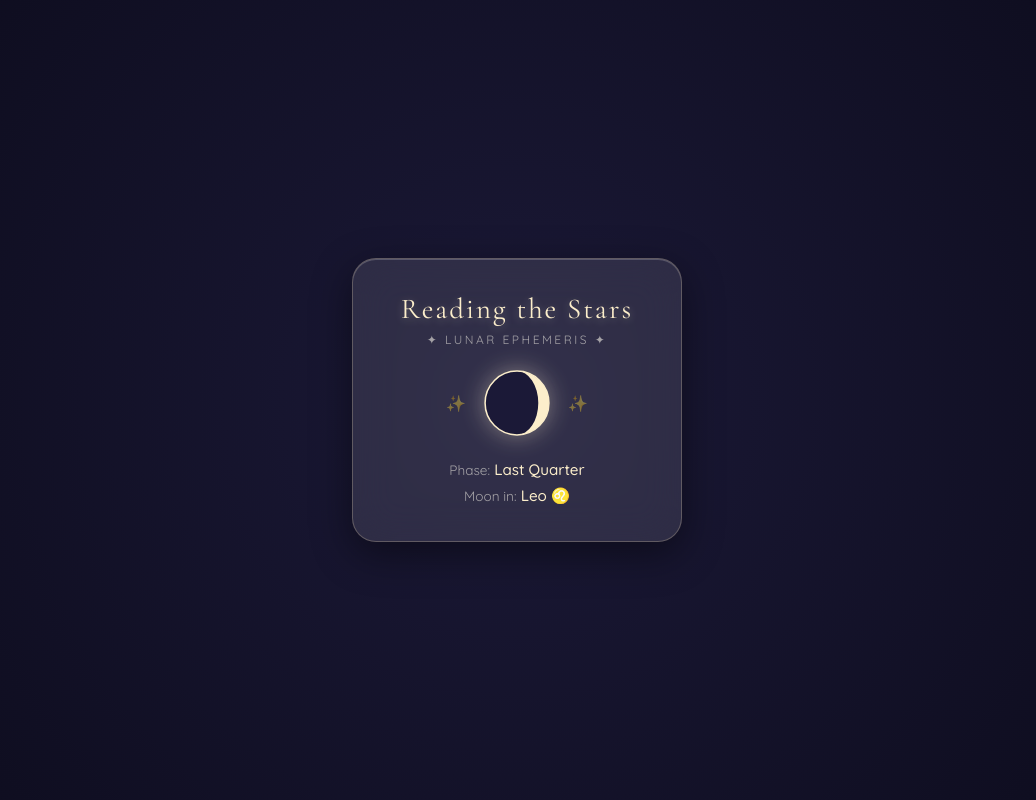
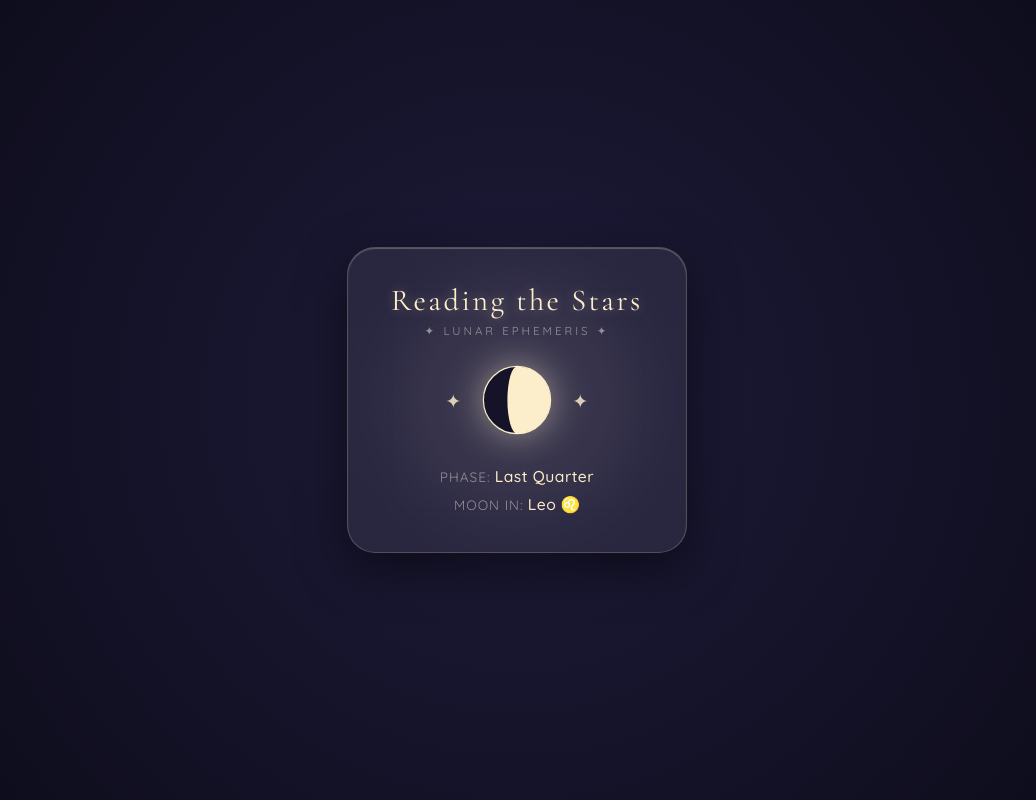
Before and after one commit to hanadunc/moon-phase-widget, a plain HTML site: page index.html in a window 1280 px wide. Shown: the whole page, without its empty margins (123-1159 px from the left). Drawn offline with nearby package versions, Linux system fonts and the light colour scheme; no server answers.

Commit message:
Refine typography, glow effects, and zodiac symbol styling

```diff
--- a/index.html
+++ b/index.html
@@ -4,7 +4,6 @@
     <meta charset="UTF-8">
     <meta name="viewport" content="width=device-width, initial-scale=1.0">
     <title>Reading the Stars</title>
-    <!-- Google Fonts: Cormorant Garamond & Quicksand -->
     <link rel="preconnect" href="https://fonts.googleapis.com">
     <link rel="preconnect" href="https://fonts.gstatic.com" crossorigin>
     <link href="https://fonts.googleapis.com/css2?family=Cormorant+Garamond:ital,wght@0,400;0,600;1,400&family=Quicksand:wght@300;400;500&display=swap" rel="stylesheet">
@@ -17,87 +16,107 @@
             display: flex;
             justify-content: center;
             align-items: center;
-            /* Soft dreamy cosmic gradient */
-            background: radial-gradient(circle at center, #1b1937 0%, #0d0c1d 100%);
+            background: radial-gradient(circle at center, #1e1b3a 0%, #0c0b18 100%);
             font-family: 'Quicksand', sans-serif;
             color: #f3f0e6;
         }
 
-        /* Luminous Frosted Glass Card */
         .widget-card {
-            width: 330px;
-            padding: 32px 26px;
-            border-radius: 24px;
-            background: rgba(255, 255, 255, 0.10);
-            backdrop-filter: blur(20px);
-            -webkit-backdrop-filter: blur(20px);
-            border: 1px solid rgba(243, 224, 185, 0.25);
-            box-shadow: 0 12px 40px 0 rgba(0, 0, 0, 0.45),
-                        inset 0 1px 0 0 rgba(255, 255, 255, 0.2);
+            width: 340px;
+            padding: 34px 28px;
+            border-radius: 28px;
+            background: rgba(255, 255, 255, 0.07);
+            backdrop-filter: blur(24px);
+            -webkit-backdrop-filter: blur(24px);
+            border: 1px solid rgba(252, 238, 203, 0.2);
+            box-shadow: 0 16px 48px 0 rgba(0, 0, 0, 0.5),
+                        inset 0 1px 1px 0 rgba(255, 255, 255, 0.25);
             text-align: center;
             position: relative;
         }
 
+        /* Ambient Glow Effect */
+        .widget-card::before {
+            content: '';
+            position: absolute;
+            top: 50%;
+            left: 50%;
+            transform: translate(-50%, -50%);
+            width: 100%;
+            height: 100%;
+            background: radial-gradient(circle, rgba(252, 238, 203, 0.12) 0%, transparent 70%);
+            z-index: -1;
+            filter: blur(20px);
+            border-radius: 28px;
+        }
+
         .widget-title {
             font-family: 'Cormorant Garamond', serif;
-            font-size: 1.8rem;
+            font-size: 1.9rem;
             font-weight: 400;
-            letter-spacing: 2px;
-            margin-bottom: 6px;
+            letter-spacing: 2.5px;
+            margin-bottom: 4px;
             color: #fceecb;
-            text-shadow: 0 2px 10px rgba(252, 238, 203, 0.3);
+            text-shadow: 0 0 12px rgba(252, 238, 203, 0.35);
         }
 
         .widget-subtitle {
-            font-size: 0.75rem;
-            letter-spacing: 2.5px;
+            font-size: 0.72rem;
+            letter-spacing: 3px;
             text-transform: uppercase;
-            color: rgba(243, 240, 230, 0.6);
-            margin-bottom: 18px;
+            color: rgba(243, 240, 230, 0.5);
+            margin-bottom: 22px;
         }
 
-        /* Cute Illustration Container */
         .illustration-container {
             display: flex;
             justify-content: center;
             align-items: center;
-            margin: 16px 0;
-            position: relative;
+            margin: 18px 0 22px 0;
         }
 
         .sparkle {
             font-size: 1.1rem;
             color: #fceecb;
-            animation: pulse 2.5s infinite ease-in-out;
+            opacity: 0.85;
+            animation: pulse 3s infinite ease-in-out;
         }
 
         @keyframes pulse {
-            0%, 100% { opacity: 0.4; transform: scale(0.9); }
-            50% { opacity: 1; transform: scale(1.1); }
+            0%, 100% { opacity: 0.3; transform: scale(0.9); }
+            50% { opacity: 1; transform: scale(1.15); }
         }
 
         .moon-graphic {
-            width: 76px;
-            height: 76px;
-            margin: 0 12px;
-            filter: drop-shadow(0 0 12px rgba(252, 238, 203, 0.4));
+            width: 80px;
+            height: 80px;
+            margin: 0 16px;
+            filter: drop-shadow(0 0 16px rgba(252, 238, 203, 0.45));
         }
 
         .moon-info {
-            margin-top: 14px;
-            font-size: 0.95rem;
-            line-height: 1.7;
+            margin-top: 10px;
+            font-size: 0.98rem;
+            line-height: 1.8;
             color: rgba(243, 240, 230, 0.85);
         }
 
         .label {
             font-size: 0.85rem;
-            color: rgba(243, 240, 230, 0.6);
+            color: rgba(243, 240, 230, 0.5);
+            letter-spacing: 1px;
+            text-transform: uppercase;
         }
 
         .highlight {
             color: #fceecb;
             font-weight: 500;
+            letter-spacing: 0.5px;
+        }
+
+        .symbol {
+            color: #fceecb;
+            margin-left: 4px;
         }
     </style>
 </head>
@@ -107,19 +126,19 @@
         <p class="widget-subtitle">✦ Lunar Ephemeris ✦</p>
 
         <div class="illustration-container">
-            <span class="sparkle">✨</span>
-            <!-- Cute Stylized Moon Illustration -->
+            <span class="sparkle">✦</span>
             <svg class="moon-graphic" viewBox="0 0 100 100">
-                <circle cx="50" cy="50" r="42" fill="#1b1937" stroke="#fceecb" stroke-width="2" />
-                <!-- Crescent / Phase Shadow Overlay -->
-                <path d="M 50 8 A 42 42 0 0 1 50 92 A 28 42 0 0 0 50 8 Z" fill="#fceecb" />
+                <!-- Base Moon Sphere -->
+                <circle cx="50" cy="50" r="42" fill="#151328" stroke="#fceecb" stroke-width="1.5" />
+                <!-- Illuminated Crescent (Last Quarter / Waning) -->
+                <path d="M 50 8 A 42 42 0 0 1 50 92 A 12 42 0 0 1 50 8 Z" fill="#fceecb" />
             </svg>
-            <span class="sparkle">✨</span>
+            <span class="sparkle">✦</span>
         </div>
 
         <div class="moon-info">
             <p><span class="label">Phase:</span> <span id="moon-phase" class="highlight">Last Quarter</span></p>
-            <p><span class="label">Moon in:</span> <span id="moon-sign" class="highlight">Leo ♌</span></p>
+            <p><span class="label">Moon in:</span> <span id="moon-sign" class="highlight">Leo</span><span class="symbol">♌</span></p>
         </div>
     </div>
 
@@ -147,13 +166,12 @@
             if (zodiacProgress < 0) zodiacProgress += 1;
 
             let signIndex = Math.floor((4 + (zodiacProgress * 12)) % 12);
-            const zodiacSigns = [
-                "Aries ♈", "Taurus ♉", "Gemini ♊", "Cancer ♋",
-                "Leo ♌", "Virgo ♍", "Libra ♎", "Scorpio ♏",
-                "Sagittarius ♐", "Capricorn ♑", "Aquarius ♒", "Pisces ♓"
-            ];
+            const zodiacSigns = ["Aries ♈", "Taurus ♉", "Gemini ♊", "Cancer ♋", "Leo ♌", "Virgo ♍", "Libra ♎", "Scorpio ♏", "Sagittarius ♐", "Capricorn ♑", "Aquarius ♒", "Pisces ♓"];
+            const zodiacNames = ["Aries", "Taurus", "Gemini", "Cancer", "Leo", "Virgo", "Libra", "Scorpio", "Sagittarius", "Capricorn", "Aquarius", "Pisces"];
+            const zodiacSymbols = ["♈", "♉", "♊", "♋", "♌", "♍", "♎", "♏", "♐", "♑", "♒", "♓"];
 
-            document.getElementById('moon-sign').innerText = zodiacSigns[signIndex];
+            document.getElementById('moon-sign').innerText = zodiacNames[signIndex];
+            document.querySelector('.symbol').innerText = zodiacSymbols[signIndex];
         }
 
         fetchLiveMoonData();
```
